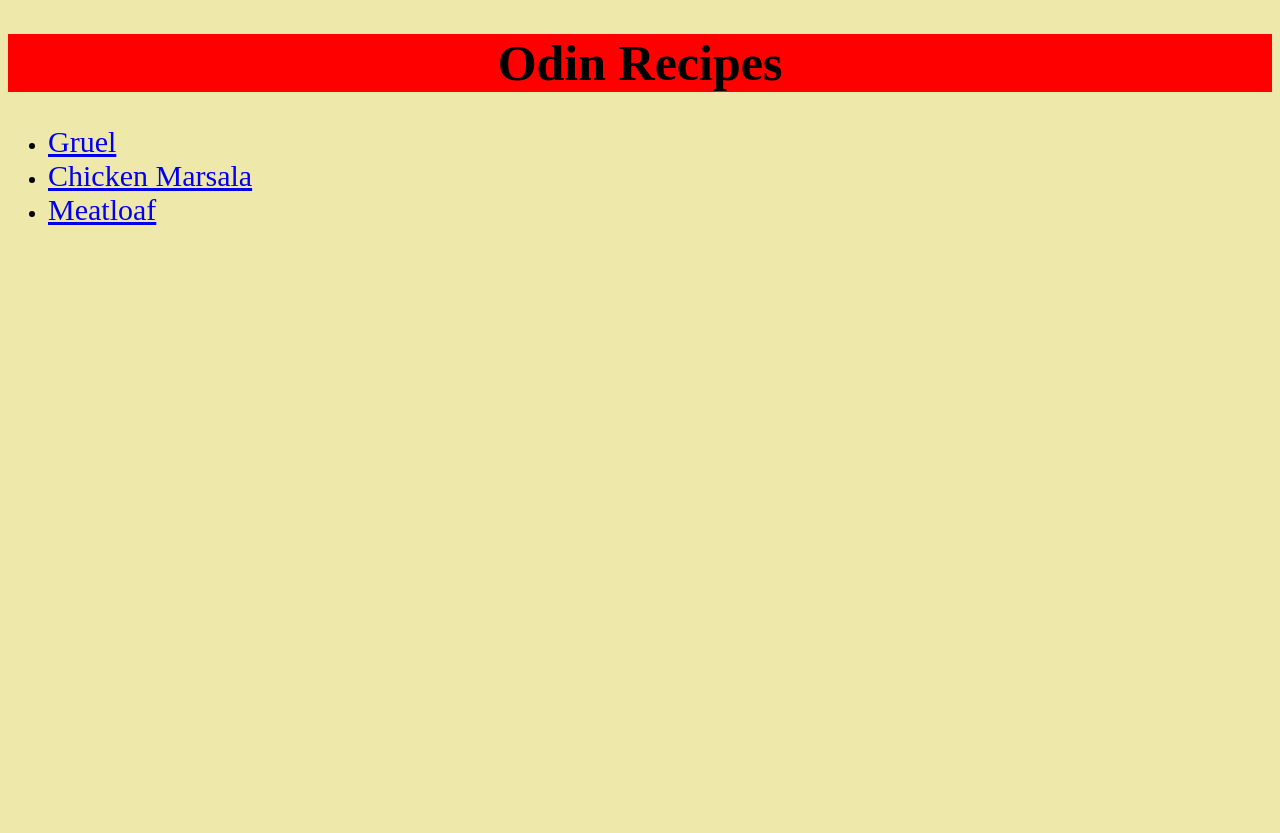
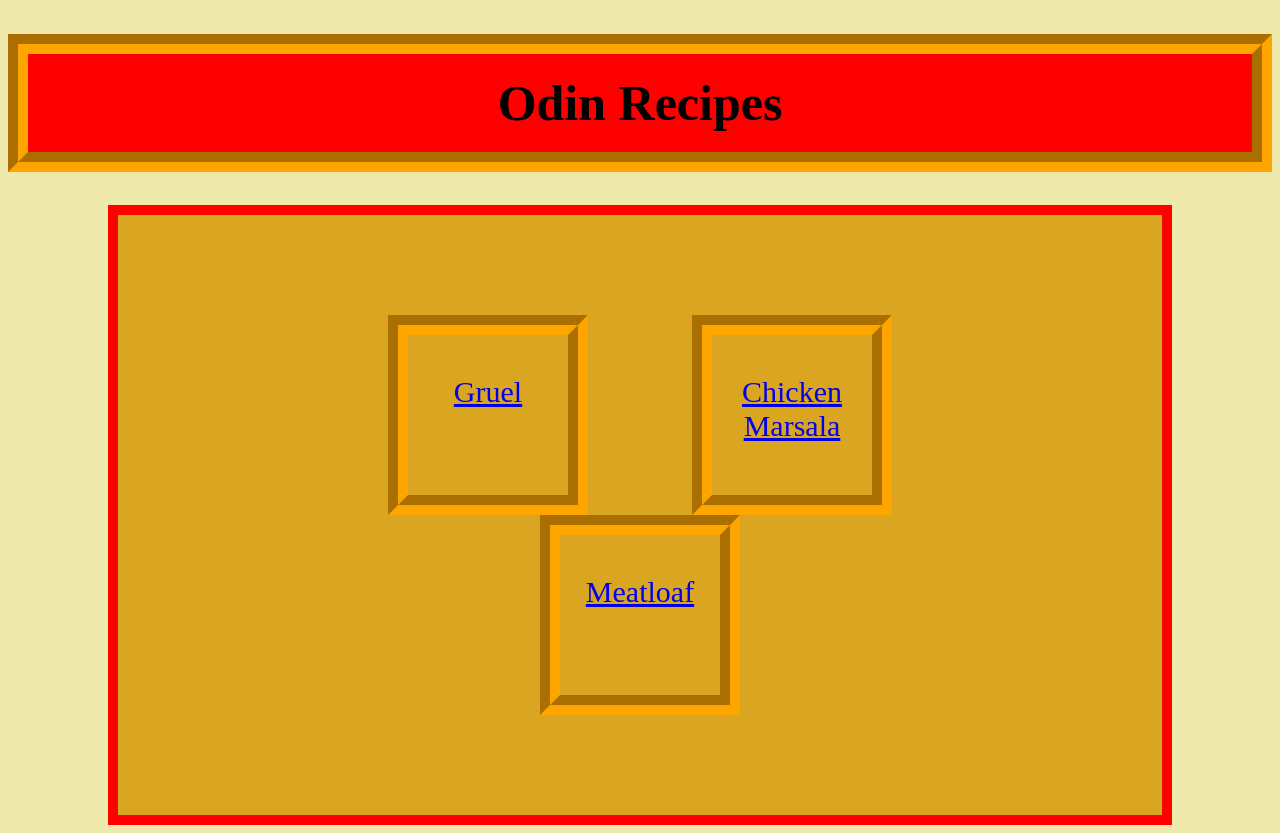
Before and after one commit to 8tsmith11/odin-recipes, a plain HTML site: page index.html in a window 1280 px wide. Before the commit the page ends 800 px from the top, so only its background shows below. Drawn offline with Linux system fonts and the light colour scheme.

Commit message:
Add styles to home page and titles
Added borders to all titles. Added individual borders around each link
in the home page and placed them in a div with a background color.

```diff
--- a/index.html
+++ b/index.html
@@ -9,10 +9,10 @@
 
     <body>
         <h1>Odin Recipes</h1>
-        <ul>
-            <li><a href="./recipes/gruel.html">Gruel</a></li>
-            <li><a href="./recipes/chicken-marsala.html">Chicken Marsala</a></li>
-            <li><a href="./recipes/meatloaf.html">Meatloaf</a></li>
-        </ul>
+        <div class="recipe-links">
+            <a href="./recipes/gruel.html">Gruel</a>
+            <a href="./recipes/chicken-marsala.html">Chicken Marsala</a>
+            <a href="./recipes/meatloaf.html">Meatloaf</a>
+        </div>
     </body>
 </html>
--- a/style.css
+++ b/style.css
@@ -1,3 +1,7 @@
+* {
+    box-sizing: border-box;
+}
+
 body {
     background-color: palegoldenrod;
     font-family: "Times New Roman", serif;
@@ -8,6 +12,8 @@ h1 {
     font-size: 50px;
     background-color: red;
     text-align: center;
+    border: groove orange 20px;
+    padding: 20px;
 }
 
 h2 {
@@ -35,3 +41,31 @@ a {
 .ingredients {
     font-weight: bolder;
 }
+
+.recipe-list {
+    border-style: groove;
+    border-width: 20px;
+    border-color: red;
+    padding: 20px;
+    margin: 40px 10px;
+    width: 500px;
+}
+
+.recipe-links {
+    border: solid red 10px;
+    padding: 100px;
+    background-color: goldenrod;
+    margin: 0 100px;
+    text-align: center;
+}
+
+.recipe-links a {
+    border: groove orange 20px;
+    display: inline-block;
+    text-align: center;
+    padding: 40px 0px;
+    width: 200px;
+    margin: 0 50px;
+    height: 200px;
+    vertical-align: top;
+}
```
